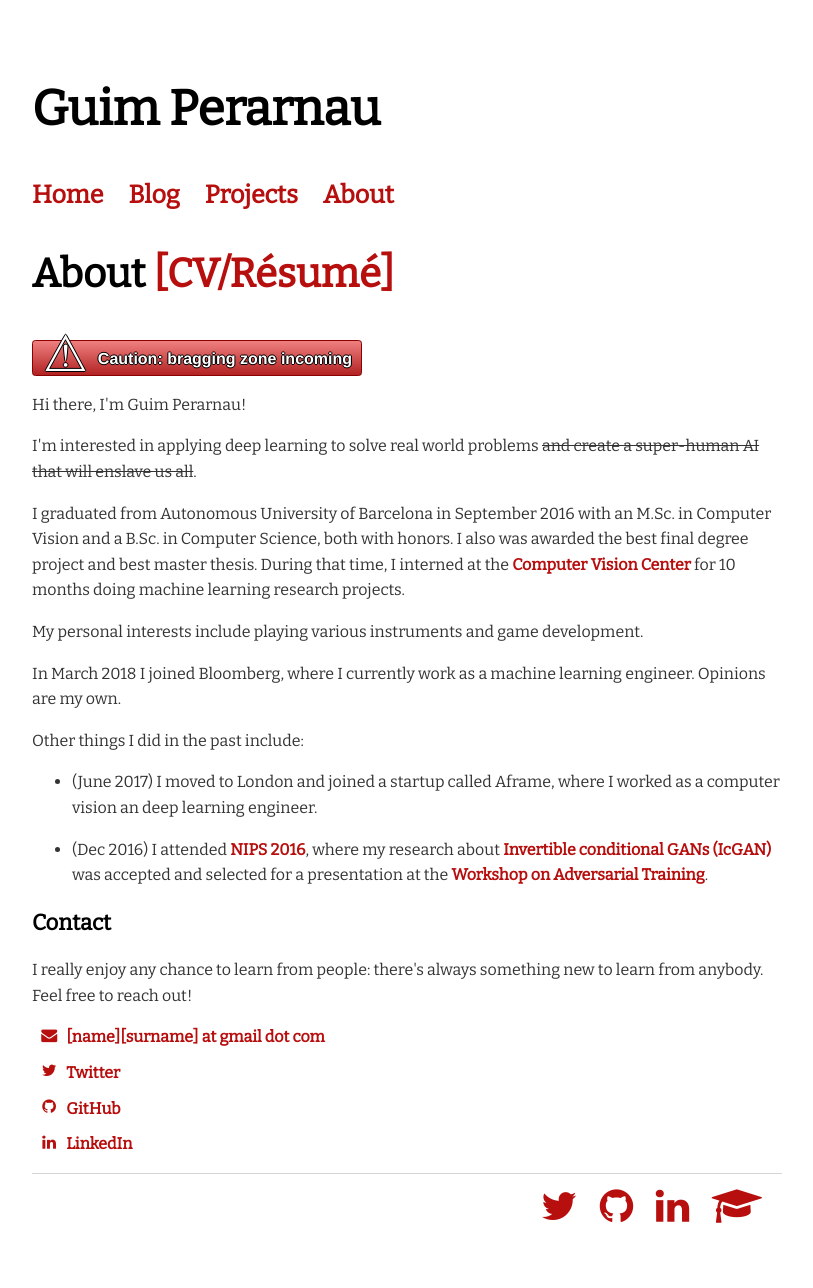
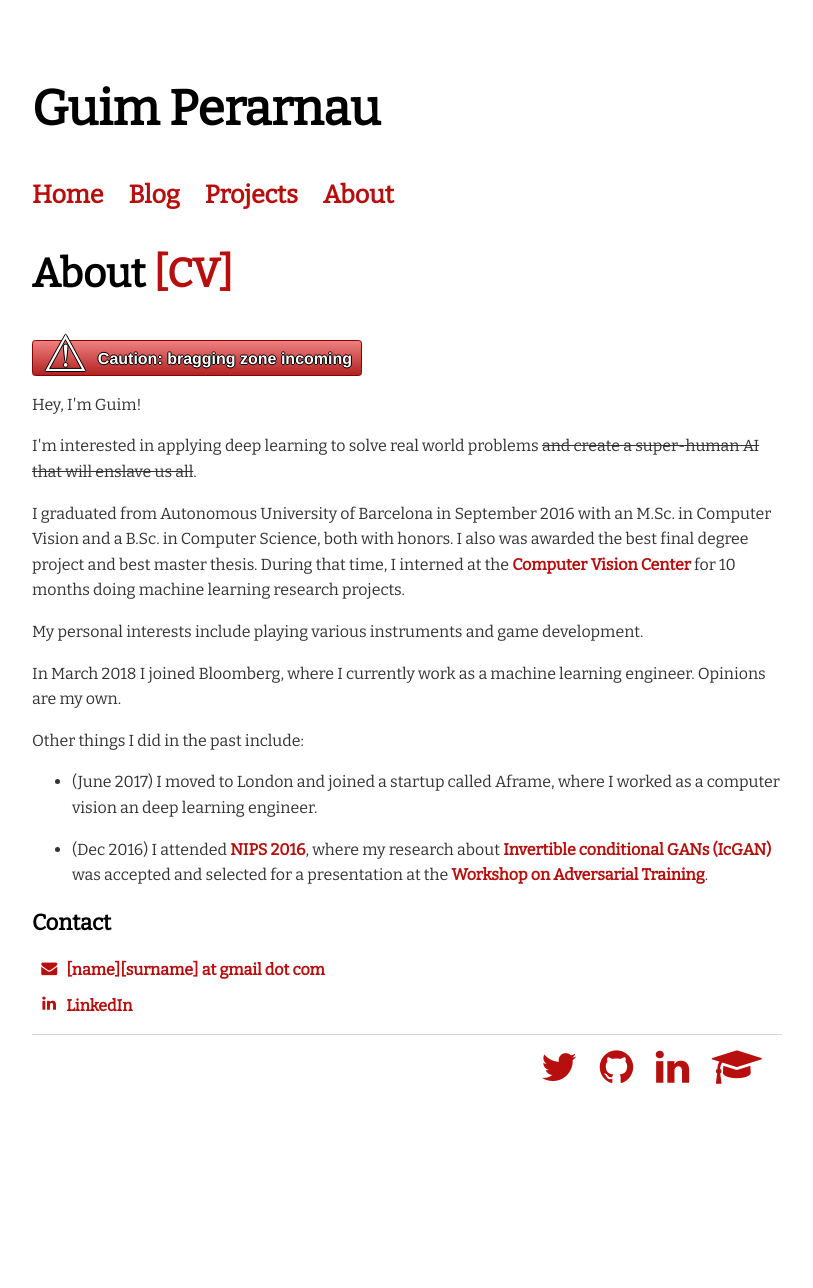
Before and after one commit to Guim3/guim3.github.io, a Jekyll site: the page built from about/index.html, in a window 1280 px wide. Shown: the whole page, without its empty margins (233-1046 px from the left). Built offline with Jekyll 4.4.1, drawn with Linux system fonts in a browser that asks for light colours; after the commit the page ends 1150 px from its top, so only the background shows below that.

Commit message:
Minor text updates

```diff
--- a/_layouts/default.html
+++ b/_layouts/default.html
@@ -51,7 +51,7 @@
 					{% endif %}
 					{% if site.scholar_username %}
 					  <li>
-					    <a href="https://scholar.google.com/citations?user={{ site.scholar_username }}">
+					    <a href="https://scholar.google.com/citations?user={{ site.scholar_username }}&hl=en">
 					      <i class="fa fa-graduation-cap fa-3x"></i>
 					    </a>
 					  </li>
--- a/about/index.html
+++ b/about/index.html
@@ -2,11 +2,11 @@
 layout: default
 title: About
 ---
-<h1>{{ page.title }} <a href="/about/Guim_Perarnau_Resume.pdf" target="_blank">[CV/Résumé]</a></h1>
+<h1>{{ page.title }} <a href="/about/Guim_Perarnau_Resume.pdf" target="_blank">[CV]</a></h1>
 <div class="blurb">
 	<div class='warn'><span class="triangle">&#9888;</span><span class="text">Caution: bragging zone incoming<span></div>
 
-	<p>Hi there, I'm Guim Perarnau!</p>
+	<p>Hey, I'm Guim!</p>
 	<p>I'm interested in applying deep learning to solve real world problems <s>and create a super-human AI that will enslave us all</s>.
 	</p>
 	<p>I graduated from Autonomous University of Barcelona in September 2016 with an M.Sc. in Computer Vision and a B.Sc. in Computer Science, both with honors. I also was awarded the best final degree project and best master thesis. During that time, I interned at the <a href="http://www.cvc.uab.es/">Computer Vision Center</a> for 10 months doing machine learning research projects.</p>
@@ -21,27 +21,12 @@
 	</ul>
 
 	<h3>Contact</h3>
-	<p>I really enjoy any chance to learn from people: there's always something new to learn from anybody. Feel free to reach out!</p>
 	<ul class="fa-ul">
 		<li class="contact-item">
 		    <a href="#">
 		      <i class="fa-li fa fa-envelope"></i> [name][surname] at gmail dot com
 		    </a>
 		</li>
-		{% if site.twitter_username %}
-		<li class="contact-item">
-		    <a href="https://twitter.com/{{ site.twitter_username }}">
-		      <i class="fa-li fa fa-twitter"></i> Twitter
-		    </a>
-		</li>
-		{% endif %}
-		{% if site.github_username %}
-		<li class="contact-item">
-		    <a href="https://github.com/{{ site.github_username }}">
-		      <i class="fa-li fa fa-github"></i> GitHub
-		    </a>
-		</li>
-		{% endif %}
 		{% if site.linkedin_username %}
 		<li class="contact-item">
 		    <a href="https://linkedin.com/in/{{ site.linkedin_username }}">
--- a/index.html
+++ b/index.html
@@ -6,8 +6,8 @@
 <img class="face circular" src="https://guimperarnau.com/files/home_image.jpg"  alt="Guim Perarnau"/>
 <div class="home_text">
     <div class="home_intro">
-      Hello! I'm Guim and I solve problems using deep learning and computer vision.
+      Hello! I'm Guim and I solve problems using machine learning.
     </div>
-    <p>Have a look through some of my <a href="/projects">projects</a> and <a href="/blog">blog posts</a>. I'm a machine learning engineer at Bloomberg, London. You can learn more about me <a href="/about">here</a>.</p>
+    <p>Have a look through some of my <a href="/blog">blog posts</a> and <a href="/projects">projects</a>. Currently, I'm a machine learning engineer at Bloomberg in London. You can learn more about me <a href="/about">here</a>.</p>
     </div>
 </div>
```
